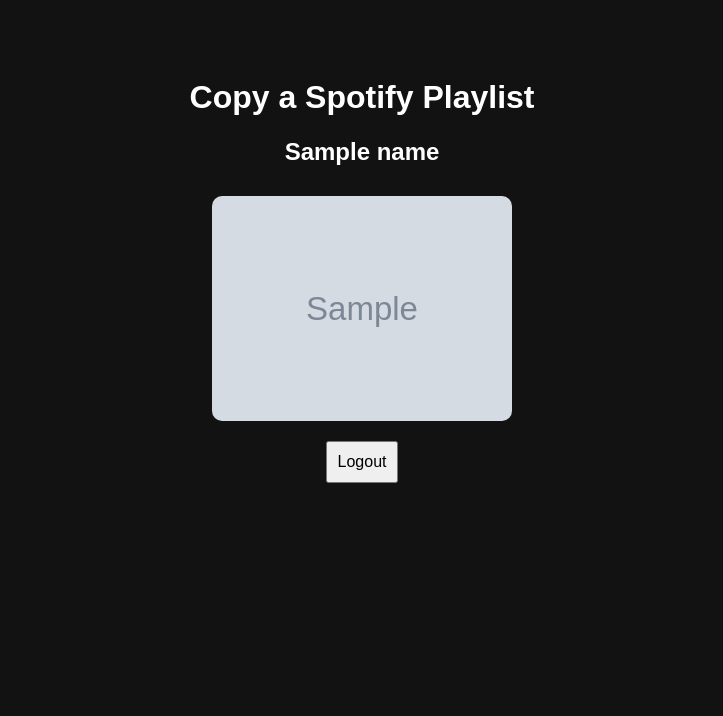
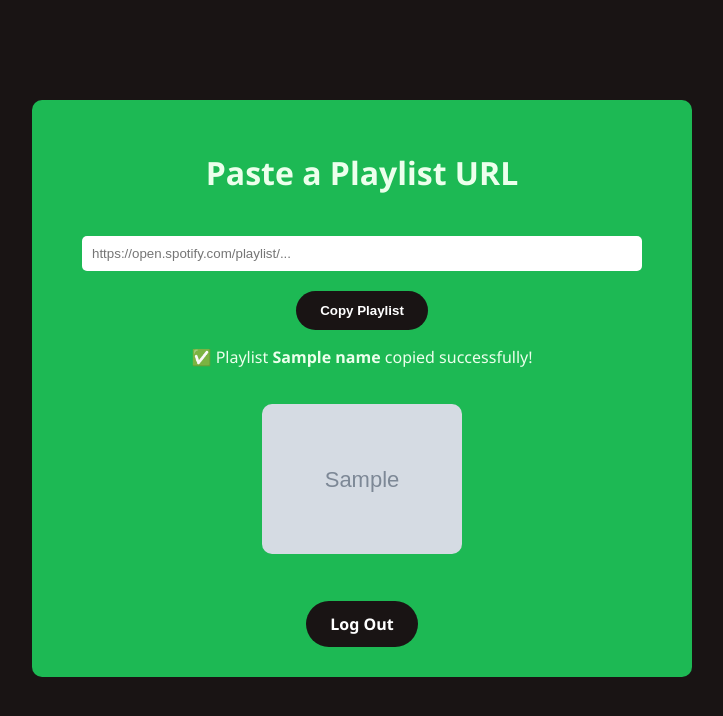
Before and after one commit to apalmeirim/playlist-copycat, a Flask app: template templates/copy.html in a window 1280 px wide. Shown: the top 716 px of the page, without its empty margins (278-1001 px from the left). Run offline with Flask 3, Linux system fonts and the light colour scheme; the template is opened without the code that fills it: most values are stand-ins (such as "Sample title", 1, 10 or a date in 2020); grey boxes marked "Sample" are stand-in pictures.

Commit message:
Rechange

```diff
--- a/templates/copy.html
+++ b/templates/copy.html
@@ -2,72 +2,28 @@
 <html lang="en">
 <head>
     <meta charset="UTF-8">
-    <title>Playlist Copycat</title>
-    <style>
-        body {
-            background-color: #121212;
-            color: white;
-            font-family: Arial, sans-serif;
-            text-align: center;
-            padding-top: 50px;
-        }
-
-        .spinner {
-            display: none;
-            margin: 20px auto;
-            border: 6px solid #f3f3f3;
-            border-top: 6px solid #1db954;
-            border-radius: 50%;
-            width: 60px;
-            height: 60px;
-            animation: spin 1s linear infinite;
-        }
-
-        @keyframes spin {
-            0% { transform: rotate(0deg); }
-            100% { transform: rotate(360deg); }
-        }
-
-        input, button {
-            padding: 10px;
-            font-size: 16px;
-        }
-
-        .cover {
-            margin-top: 30px;
-        }
-
-        .cover img {
-            width: 300px;
-            border-radius: 10px;
-        }
-
-    </style>
+    <title>Copy Playlist</title>
+    <link rel="stylesheet" href="{{ url_for('static', filename='style.css') }}">
 </head>
 <body>
-    <h1>Copy a Spotify Playlist</h1>
-
-    {% if name %}
-        <h2>{{ name }}</h2>
-        {% if cover_url %}
-            <div class="cover">
-                <img src="{{ cover_url }}" alt="Playlist cover">
-            </div>
-        {% endif %}
-        <p><a href="/logout"><button>Logout</button></a></p>
-    {% else %}
-        <form method="POST" onsubmit="showSpinner()">
-            <input type="text" name="playlist_url" placeholder="Enter Spotify Playlist URL" required>
+    <div class="container">
+        <h1>Paste a Playlist URL</h1>
+        <form method="POST">
+            <input type="text" name="playlist_url" placeholder="https://open.spotify.com/playlist/..." required>
+            <br>
             <button type="submit">Copy Playlist</button>
         </form>
 
-        <div class="spinner" id="spinner"></div>
-    {% endif %}
+        {% if name %}
+            <p>✅ Playlist <strong>{{ name }}</strong> copied successfully!</p>
 
-    <script>
-        function showSpinner() {
-            document.getElementById('spinner').style.display = 'block';
-        }
-    </script>
+            {% if cover_url %}
+                <img src="{{ cover_url }}" width="200" style="border-radius: 10px; margin-top: 20px;">
+            {% endif %}
+
+            <br><br>
+            <a href="/logout" class="button">Log Out</a>
+        {% endif %}
+    </div>
 </body>
 </html>
```
